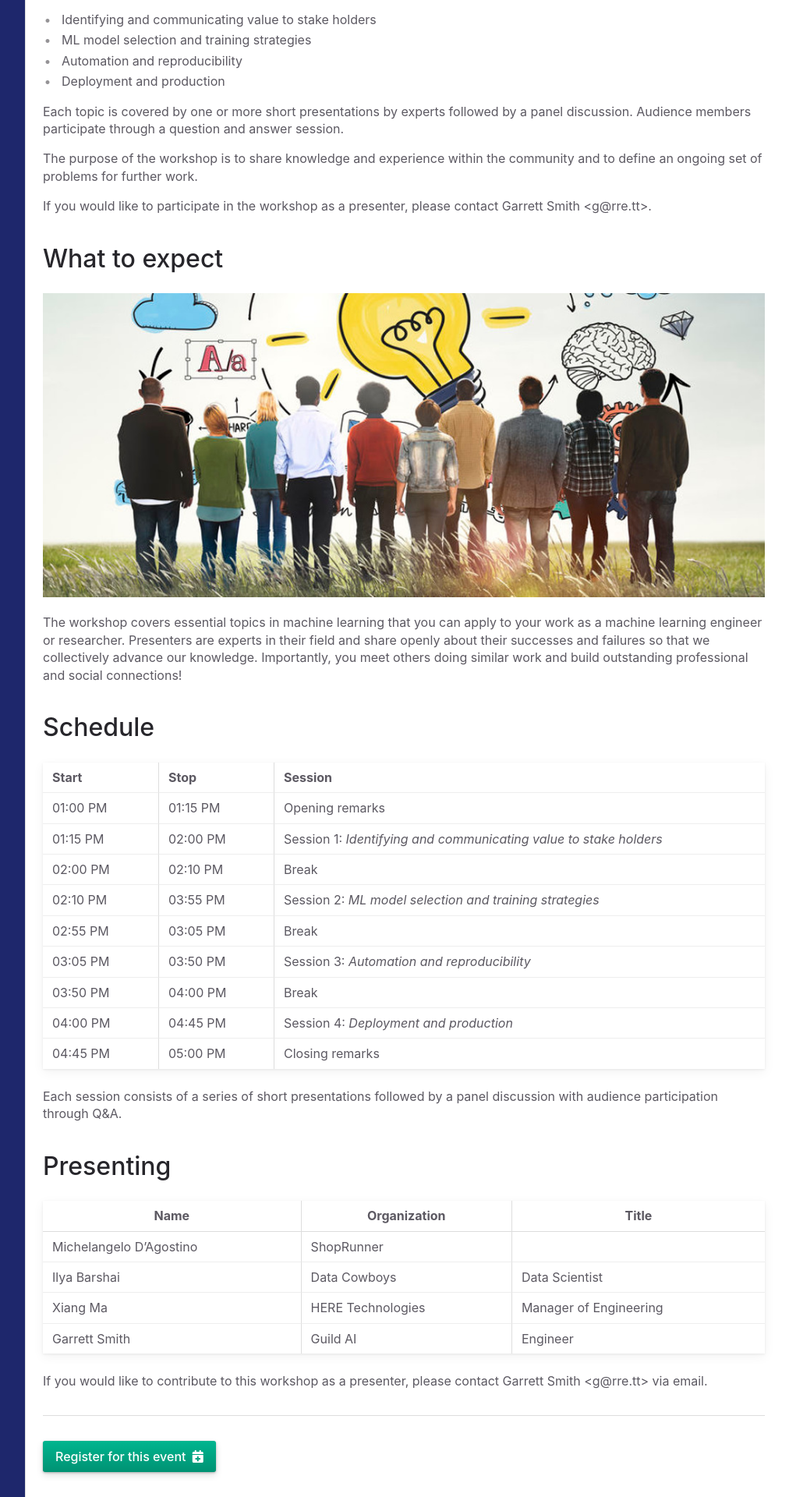
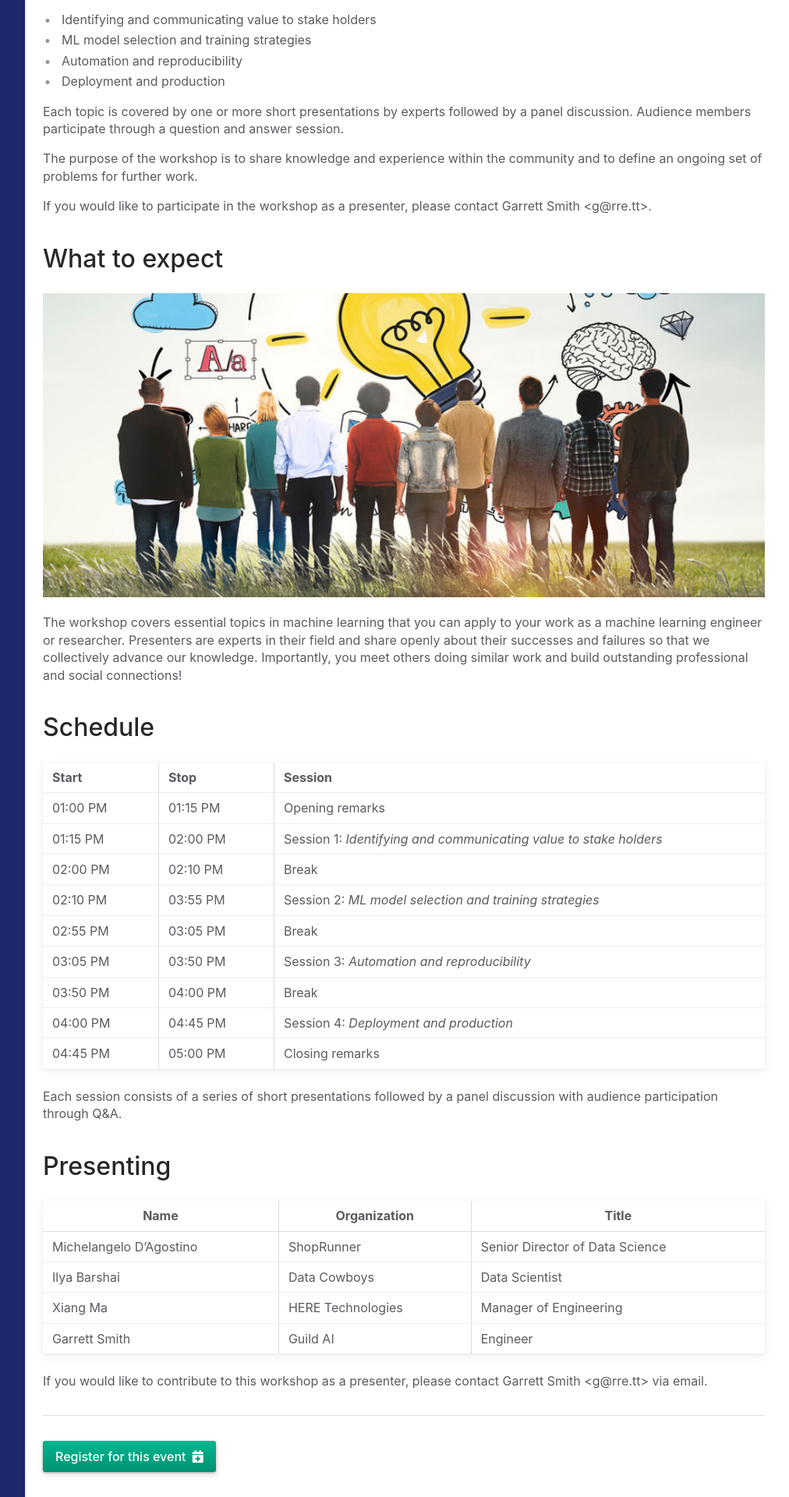
Before and after one commit to gar1t/ChicagoML, a Jekyll site: the page built from _posts/2019-03-29-applied-ml-engineering-workshop.md, in a window 1280 px wide. Shown: the part 662-2582 px from the top of the page at 78% size, without its empty margins (267-1279 px from the left). Built offline with Jekyll 4.4.1, drawn with Linux system fonts in a browser that asks for light colours.

Commit message:
Update Michelangelo's title for event

```diff
--- a/_posts/2019-03-29-applied-ml-engineering-workshop.md
+++ b/_posts/2019-03-29-applied-ml-engineering-workshop.md
@@ -61,12 +61,12 @@ panel discussion with audience participation through Q&A.
 
 ## Presenting
 
-| Name                    | Organization      | Title                  |
-|-------------------------|-------------------|------------------------|
-| Michelangelo D'Agostino | ShopRunner        |                        |
-| Ilya Barshai            | Data Cowboys      | Data Scientist         |
-| Xiang Ma                | HERE Technologies | Manager of Engineering |
-| Garrett Smith           | Guild AI          | Engineer               |
+| Name                    | Organization      | Title                           |
+|-------------------------|-------------------|---------------------------------|
+| Michelangelo D'Agostino | ShopRunner        | Senior Director of Data Science |
+| Ilya Barshai            | Data Cowboys      | Data Scientist                  |
+| Xiang Ma                | HERE Technologies | Manager of Engineering          |
+| Garrett Smith           | Guild AI          | Engineer                        |
 
 If you would like to contribute to this workshop as a presenter,
 please contact Garrett Smith &lt;g@rre.tt&gt; via email.
```
